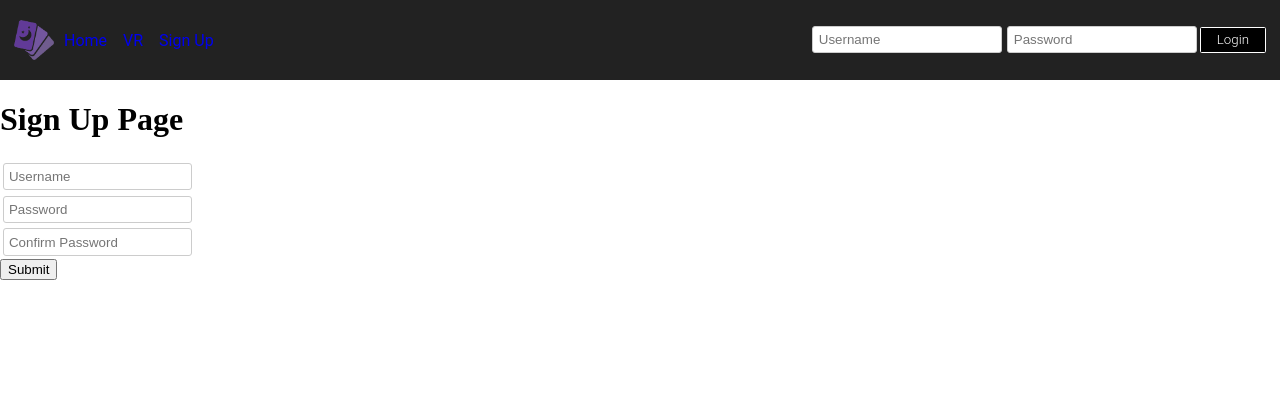
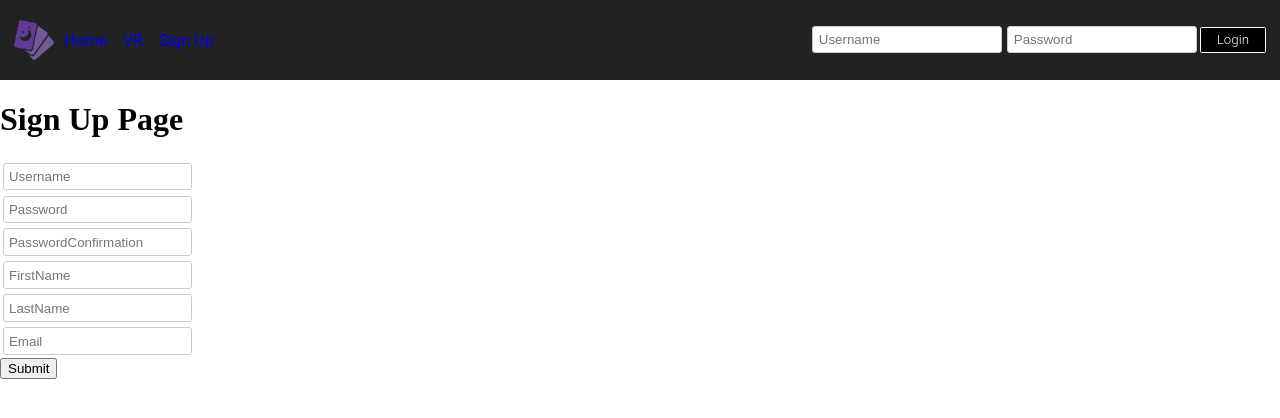
Before and after one commit to cjunks94/mod4proj, a React (Create React App) app: page /signup in a window 1280 px wide. Shown: the top 418 px of the page. Built offline with nearby package versions, Linux system fonts and the light colour scheme; no server answers.

Commit message:
abstracts SignUpForm to just a component that dynamically renders inputs based on parent state

```diff
--- a/src/components/SignUpForm.js
+++ b/src/components/SignUpForm.js
@@ -1,15 +1,23 @@
 import React from 'react';
 
 const SignUpForm = (props) => {
-    console.log(props.fields)
+
+    const inputs = Object.keys(props.fields).map(key => (
+        <div>
+            <input
+                type={key.includes('password') ? 'password' : 'text'}
+                //transforms name value from camelCase to snake_case
+                name={key.split(/(?=[A-Z])/).join('_').toLowerCase()}
+                //transforms placeholder value from lowercase to Titlecase
+                placeholder={key.charAt(0).toUpperCase() + key.slice(1)}
+            /><br/>
+        </div>
+    ));
 
     return (
         <form onChange={props.handleChange} onSubmit={props.handleSubmit}>
-            <input type='text' name="username" placeholder='Username'/><br/>
-            <input type='password' name="password" placeholder='Password' /><br/>
-            <input type='password' name="passwordConfirmation" placeholder='Confirm Password' /><br/>
-            <button type='submit' >Submit</button>
-            {/* on submit send login back to app for state/local storage changeups */}
+            {inputs}
+            <button className="submit" type='submit' >Submit</button>
       </form>
     )
 };
```
